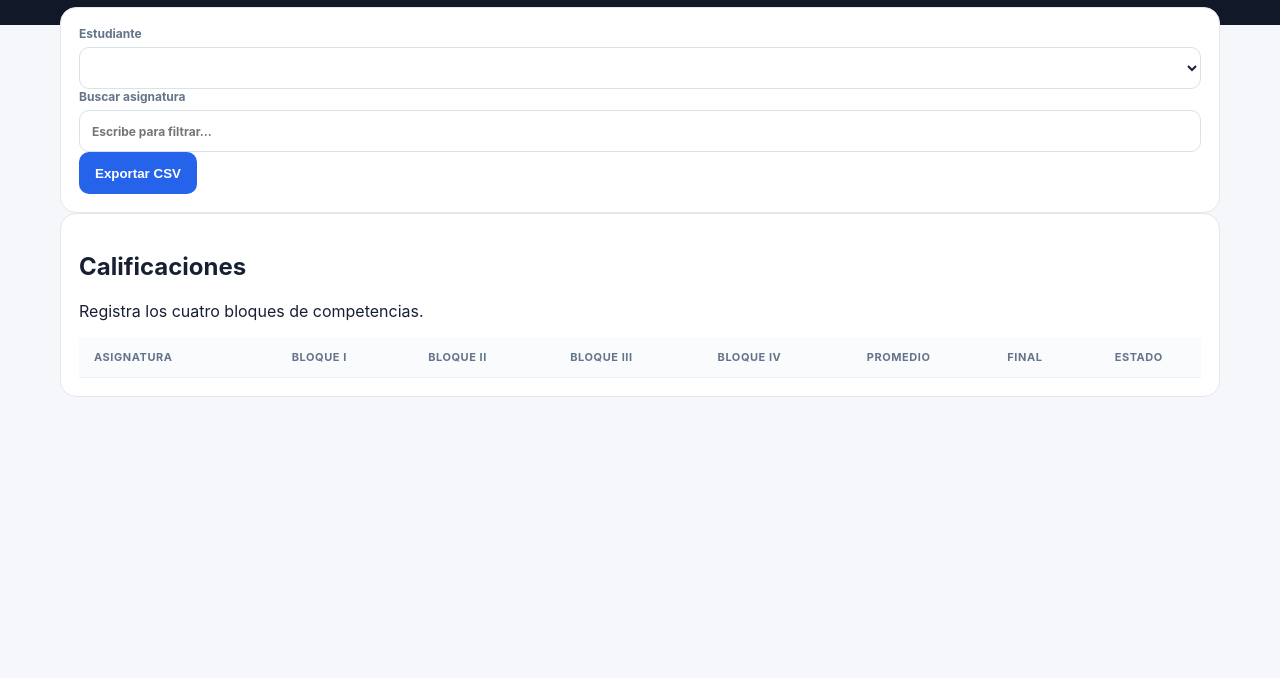
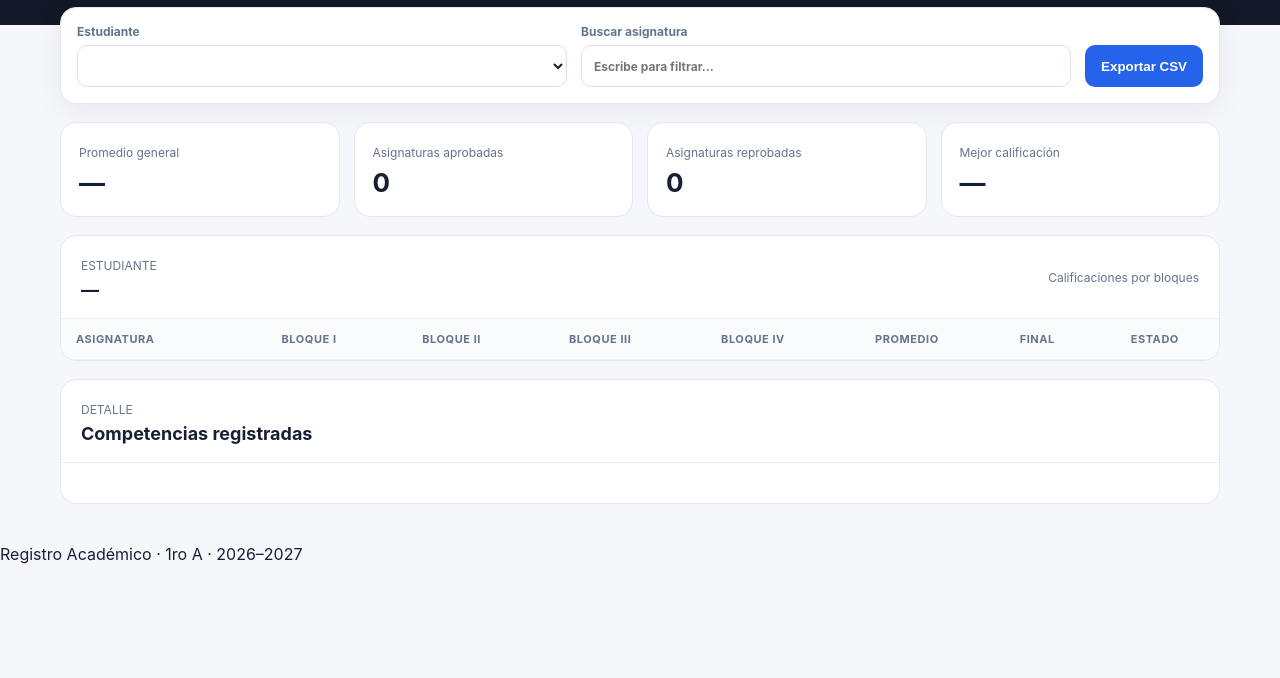
Before and after one commit to joseestrellaacosta-debug/Archivos-web, a website: page index.html in a window 1280 px wide. Shown: the part 122-800 px from the top of the page. Drawn offline with Linux system fonts and the light colour scheme.

Commit message:
fix: complete academic registry page

```diff
--- a/index.html
+++ b/index.html
@@ -1,15 +1,7 @@
 <!doctype html>
-<html lang="es">
-<head>
-<meta charset="utf-8"><meta name="viewport" content="width=device-width,initial-scale=1">
-<title>Registro Académico · 1ro A</title>
-<link rel="stylesheet" href="/styles.css">
-</head>
-<body>
-<header class="top"><div><span class="eyebrow">REGISTRO ACADÉMICO</span><h1>1ro A · 2026–2027</h1><p>Control de calificaciones por competencias</p></div><div class="school">Centro educativo</div></header>
-<main class="wrap">
-<section class="card controls"><label>Estudiante<select id="student"></select></label><label>Buscar asignatura<input id="search" type="search" placeholder="Escribe para filtrar…"></label><button id="export">Exportar CSV</button></section>
-<section class="stats" id="stats"></section>
-<section class="card"><div class="section-title"><div><h2>Calificaciones</h2><p>Registra los cuatro bloques de competencias.</p></div></div><div class="table-wrap"><table><thead><tr><th>Asignatura</th><th>Bloque I</th><th>Bloque II</th><th>Bloque III</th><th>Bloque IV</th><th>Promedio</th><th>Final</th><th>Estado</th></tr></thead><tbody id="grades"></tbody></table></div></section>
-</main><script src="/app.js"></script>
-</body></html>
+<html lang="es"><head><meta charset="utf-8"><meta name="viewport" content="width=device-width,initial-scale=1"><title>Registro Académico · 1ro A</title><link rel="stylesheet" href="/styles.css"></head>
+<body><header class="top"><div><span class="eyebrow">REGISTRO ACADÉMICO</span><h1>1ro A · 2026–2027</h1><p id="meta">Control de calificaciones por competencias</p></div><div class="badge" id="school">Centro educativo</div></header>
+<main><section class="toolbar"><label>Estudiante<select id="student"></select></label><label>Buscar asignatura<input id="search" type="search" placeholder="Escribe para filtrar…"></label><button id="export">Exportar CSV</button></section>
+<section class="cards"><div class="card"><span>Promedio general</span><strong id="overall">—</strong></div><div class="card"><span>Asignaturas aprobadas</span><strong id="passed">0</strong></div><div class="card"><span>Asignaturas reprobadas</span><strong id="failed">0</strong></div><div class="card"><span>Mejor calificación</span><strong id="max">—</strong></div></section>
+<section class="panel"><div class="panel-head"><div><span class="muted">ESTUDIANTE</span><h2 id="studentName">—</h2></div><span class="muted">Calificaciones por bloques</span></div><div class="table-wrap"><table><thead><tr><th>Asignatura</th><th>Bloque I</th><th>Bloque II</th><th>Bloque III</th><th>Bloque IV</th><th>Promedio</th><th>Final</th><th>Estado</th></tr></thead><tbody id="grades"></tbody></table></div></section>
+<section class="panel"><div class="panel-head"><div><span class="muted">DETALLE</span><h2>Competencias registradas</h2></div></div><div class="detail" id="detail"></div></section></main><footer>Registro Académico · 1ro A · 2026–2027</footer><script src="/app.js"></script></body></html>
```
